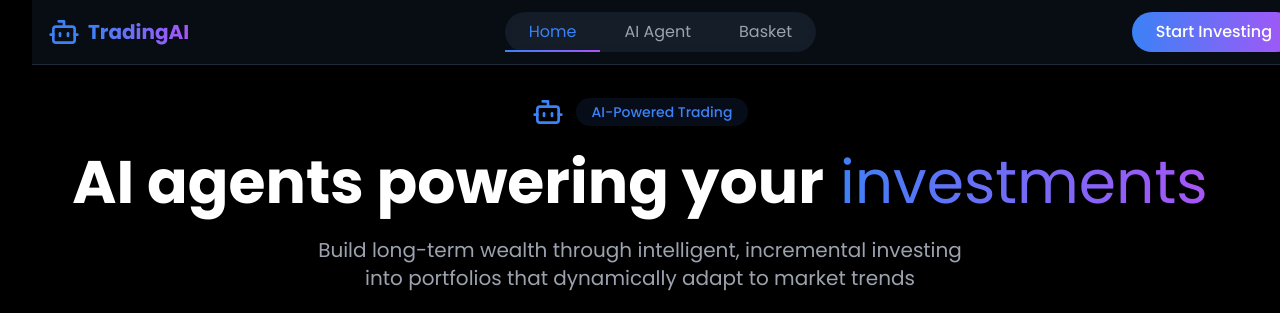
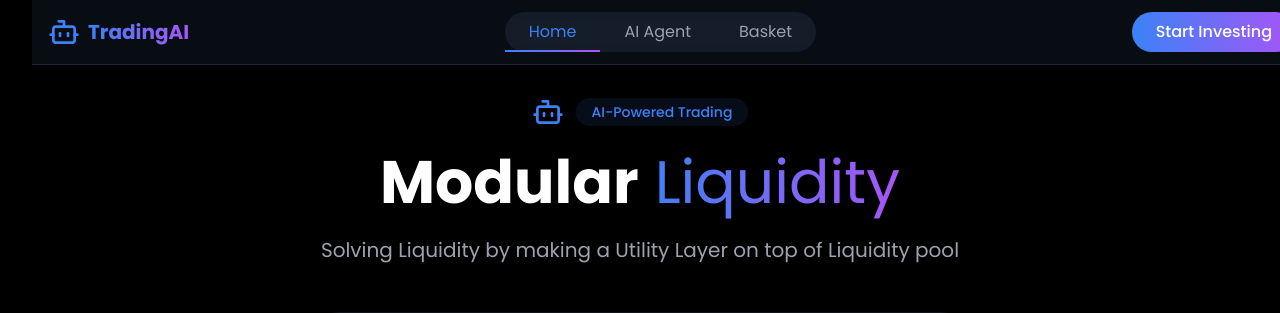
Before and after one commit to mmaroof487/InvoStake, a React (Vite) app in the folder client/: page / in a window 1280 px wide. Shown: the top 313 px of the page. Built offline with nearby package versions, Linux system fonts and the light colour scheme.

Commit message:
fix: updated title

```diff
--- a/client/src/pages/Banner/index.jsx
+++ b/client/src/pages/Banner/index.jsx
@@ -23,10 +23,10 @@ export default function Banner() {
 					<span className="px-4 py-1 bg-blue-500/10 text-blue-500 rounded-full text-sm font-medium">AI-Powered Trading</span>
 				</div>
 				<h1 className="text-4xl md:text-6xl font-bold text-white mb-6 leading-tight">
-					AI agents powering your
-					<span className="bg-gradient-to-r from-blue-500 to-purple-500 bg-clip-text text-transparent"> investments</span>
+					Modular
+					<span className="bg-gradient-to-r from-blue-500 to-purple-500 bg-clip-text text-transparent"> Liquidity</span>
 				</h1>
-				<p className="text-lg md:text-xl text-gray-400 max-w-2xl">Build long-term wealth through intelligent, incremental investing into portfolios that dynamically adapt to market trends</p>
+				<p className="text-lg md:text-xl text-gray-400 max-w-2xl">Solving Liquidity by making a Utility Layer on top of Liquidity pool</p>
 			</div>
 
 			{/* Waitlist Form */}
```
